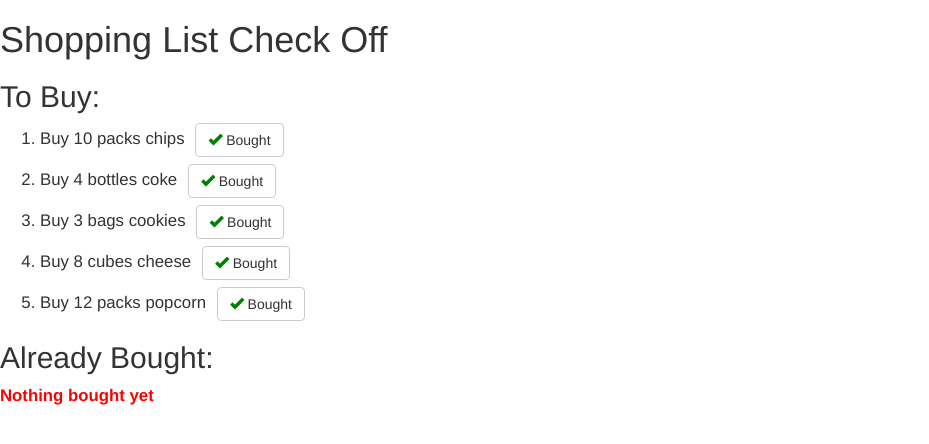
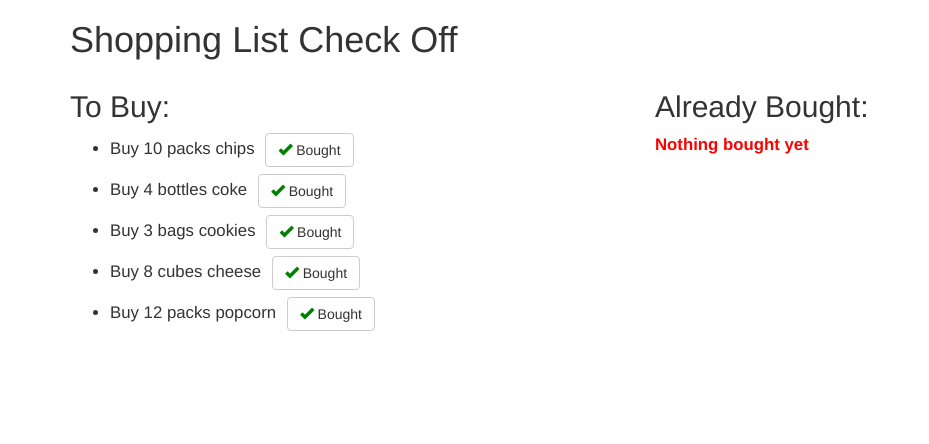
Before and after one commit to aryansh04/Coursera_AngularJS, a plain HTML site: page mod2/index.html in a window 1280 px wide. Shown: the whole page, without its empty margins (0-929 px from the left). Drawn offline with Linux system fonts and the light colour scheme.

Commit message:
adding styles

```diff
--- a/mod2/index.html
+++ b/mod2/index.html
@@ -9,11 +9,13 @@
     <link rel="stylesheet" href="css/styles.css">
   </head>
   <body >
+    <div class="container">
     <h1>Shopping List Check Off</h1>
+    <div class="row">
 
-    <div id="list1" ng-controller="ToBuyController as toBuy">
+      <div class="col-md-6"  ng-controller="ToBuyController as toBuy">
         <h2>To Buy:</h2>
-      <ol>
+        <ul>
           <li ng-repeat="item in toBuy.items">
             Buy {{item.quantity}} {{item.name}}
             <button class="btn btn-default" ng-click="toBuy.buy($index);">
@@ -21,23 +23,24 @@
               Bought
             </button>
           </li>
-      </ol>
+        </ul>
         <div class="emptyMessage" ng-show="toBuy.emptyMessage">
           {{toBuy.emptyMessage()}}
         </div>
       </div>
 
-    <div id="list2" ng-controller="AlreadyBoughtController as alreadyBought">
+      <div class="col-md-6"  ng-controller="AlreadyBoughtController as alreadyBought">
         <h2>Already Bought:</h2>
-      <ol>
+        <ul>
           <li ng-repeat="item in alreadyBought.items">
             Bought {{item.quantity}} {{item.name}}
           </li>
-      </ol>
+        </ul>
         <div class="emptyMessage  " ng-hide="!alreadyBought.emptyMessage">
           {{alreadyBought.emptyMessage()}}
         </div>
       </div>
-
+    </div>
+  </div>
   </body>
 </html>
```
Lines whose indentation alone changed are shown as unchanged.
